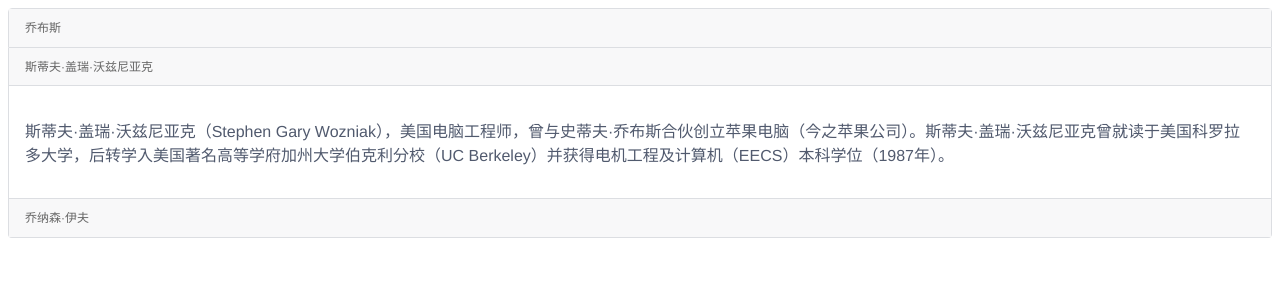
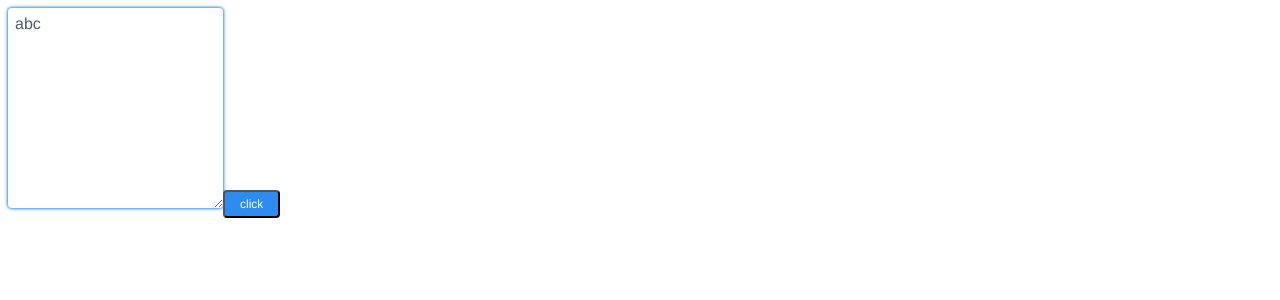
Before and after one commit to AILINGANGEL/Vue-Components, a Vue app: page / in a window 1280 px wide. Shown: the top 300 px of the page. Built offline with nearby package versions, Linux system fonts and the light colour scheme.

Commit message:
Input组件

```diff
--- a/src/App.vue
+++ b/src/App.vue
@@ -1,19 +1,7 @@
 <template>
     <div id="app">
-        <Collapse v-model="value" @on-change="testChange" accordion>
-            <Panel name="a">乔布斯
-                <p slot="content">史蒂夫·乔布斯（Steve Jobs），1955年2月24日生于美国加利福尼亚州旧金山，美国发明家、企业家、美国苹果公司联合创办人。
-                </p>
-            </Panel>
-            <Panel name="b">斯蒂夫·盖瑞·沃兹尼亚克
-                <p slot="content">斯蒂夫·盖瑞·沃兹尼亚克（Stephen Gary Wozniak），美国电脑工程师，曾与史蒂夫·乔布斯合伙创立苹果电脑（今之苹果公司）。斯蒂夫·盖瑞·沃兹尼亚克曾就读于美国科罗拉多大学，后转学入美国著名高等学府加州大学伯克利分校（UC Berkeley）并获得电机工程及计算机（EECS）本科学位（1987年）。
-                </p>
-            </Panel>
-            <Panel name="c">
-                乔纳森·伊夫
-                <p slot="content">乔纳森·伊夫是一位工业设计师，现任Apple公司设计师兼资深副总裁，英国爵士。他曾参与设计了iPod，iMac，iPhone，iPad等众多苹果产品。除了乔布斯，他是对苹果那些著名的产品最有影响力的人。</p>
-            </Panel>
-        </Collapse>
+        <Input v-model="value" autocomplete="on" type="textarea" ref="ailing" size="large" :rows="8" @on-enter="test" />
+        <Button @click="click" type="primary">click</Button>
     </div>
 </template>
 <script>
@@ -26,6 +14,7 @@
 import ButtonGroup from './components/ButtonGroup';
 import Collapse from './components/Collapse/Collapse';
 import Panel from './components/Collapse/Panel';
+import Input from './components/Input';
 export default {
     name: 'app',
     components: {
@@ -37,20 +26,26 @@
         Card,
         ButtonGroup,
         Panel,
-        Collapse
+        Collapse,
+        Input
     },
     data() {
         return {
-            value: ['b', 'a'],
-            options: ['a', 'b']
+            value: 'abc',
         }
     },
+    mounted() {
+        this.$refs.ailing.focus();
+    },
     methods: {
-        click(msg) {
-            alert(msg);
+        click() {
+            alert(this.value);
         },
         testChange(value) {
             alert(value);
+        },
+        test(event) {
+            console.log(event);
         }
     }
 }
--- /dev/null
+++ b/src/components/Input.vue
@@ -0,0 +1,95 @@
+<template>
+    <div :class="cls">
+        <input v-if="type !== 'textarea'" :type="type" ref="input" :value="value" :placeholder="placeholder" :autocomplete="autocomplete" :disabled="disabled" :readonly="readonly" :autofocus="autofocus" @change="inputChange" @focus="inputFocus" @keyup="inputKeyUp" @keydown="inputKeyDown" @keypress="inputKeyPress" @keyup.enter="inputEnter" class="v-input" />
+        <textarea v-else ref="textarea" :value="value" :rows="rows" :disabled="disabled" :readonly="readonly" :autofocus="autofocus" @keypress="inputKeyPress" @change="inputChange" @focus="inputFocus" @blur="inputBlur" @keyup="inputKeyUp" @keydown="inputKeyDown" @keyup.enter="inputEnter" class="v-input">
+        </textarea>
+    </div>
+</template>
+<script>
+import { oneOf } from '../utils/assist';
+const prefixCls = 'v-input';
+export default {
+    name: 'v-input',
+    props: {
+        value: String,
+        placeholder: {
+            type: String,
+            default: 'enter something'
+        },
+        autocomplete: {
+            type: String,
+            validator: function(value) {
+                return oneOf(value, ['on', 'off']);
+            }
+        },
+        size: {
+            type: String,
+            validator: function(value) {
+                return oneOf(value, ['large', 'small', 'default']);
+            },
+            default: 'default'
+        },
+        type: {
+            type: String,
+            validator(value) {
+                return oneOf(value, ['text', 'textarea', 'password', 'url', 'email', 'date']);
+            },
+            default: 'text'
+        },
+        rows: {
+            type: Number,
+            default: 2
+        },
+        disabled: {
+            type: Boolean,
+            default: false
+        },
+        readonly: {
+            type: Boolean,
+            default: false
+        },
+        autofocus: {
+            type: Boolean,
+            default: false
+        }
+    },
+    computed: {
+        cls() {
+            return [`${prefixCls}-wraper`, `${prefixCls}-wraper-${this.size}`, {
+                [`${prefixCls}-wraper-disabled`]: this.disabled
+            }]
+        }
+    },
+    methods: {
+        inputChange(event) {
+            this.$emit('input', event.target.value);
+            this.$emit('on-change', event);
+        },
+        inputFocus() {
+            this.$emit('on-focus');
+        },
+        inputBlur() {
+            this.$emit('on-blur');
+        },
+        inputKeyUp(event) {
+            this.$emit('on-keyup', event);
+        },
+        inputKeyDown(event) {
+            this.$emit('on-keydown', event);
+        },
+        inputKeyPress(event) {
+            this.$emit('on-keypress', event);
+        },
+        inputEnter(event) {
+            this.$emit('on-enter', event);
+        },
+        focus() {
+            if (this.type === 'textarea') {
+                this.$refs.textarea.focus();
+            } else {
+                this.$refs.input.focus();
+            }
+        }
+    }
+}
+</script>
--- a/src/styles/components/index.scss
+++ b/src/styles/components/index.scss
@@ -6,3 +6,4 @@
 @import 'col.scss';
 @import 'card.scss';
 @import 'collapse.scss';
+@import 'input.scss';
--- /dev/null
+++ b/src/styles/components/input.scss
@@ -0,0 +1,94 @@
+@import '../custom';
+
+@mixin placeholder {
+     ::-webkit-input-placeholder {
+        @content
+    }
+     :-moz-placeholder {
+        @content
+    }
+     ::-moz-placeholder {
+        @content
+    }
+     :-ms-input-placeholder {
+        @content
+    }
+}
+
+// @each $prefix in ::-webkit-input,
+//  :-moz,
+//  ::-moz-,
+//  :-ms-input {
+//     @include placeholer($prefix);
+// }
+
+.v-input-wraper {
+    display: inline-block;
+    font-size: $font-size;
+}
+
+.v-input-wraper-large {
+    font-size: $large-font-size;
+}
+
+.v-input-wraper-large .v-input {
+    padding: 4px 7px;
+}
+
+.v-input-wraper-small .v-input {
+    padding: 1px 7px;
+}
+
+.v-input {
+    display: inline-block;
+    color: $font-color;
+    border: 1px solid $border-color;
+    height: 32px;
+    line-height: 1.5;
+    border-radius: $border-radius;
+    padding: 10px;
+    width: 100%;
+}
+
+textarea.v-input {
+    height: auto;
+}
+
+.v-input:hover {
+    border-color: $primary-color;
+}
+
+.v-input:focus {
+    outline-width: 0;
+    border-color: $primary-color;
+    border: none;
+    border-color: $primary-color;
+    box-shadow: 0 0 3px 1px $primary-color;
+}
+
+.v-input-wraper-large {
+    @include placeholder {
+        color: $border-color;
+        font-weight: 100;
+        font-size: $large-font-size;
+    }
+}
+
+.v-input-wraper-small,
+.v-input-wraper-default {
+    @include placeholder {
+        color: $border-color;
+        font-weight: 100;
+        font-size: $font-size;
+    }
+}
+
+.v-input[disabled] {
+    background-color: #f3f3f3;
+    opacity: 1;
+    cursor: not-allowed;
+}
+
+//     .v-input[disabled]@include placeholder {
+//     color: red;
+// }
--- a/src/styles/custom.scss
+++ b/src/styles/custom.scss
@@ -1,5 +1,6 @@
 $font-color: #515a6e;
-$font-size: 16px;
+$font-size: 12px;
+$large-font-size: 16px;
 $background-color: #f8f8f9;
 
 
```
Also changed, not shown: 1 other file (tests, documents, lock files or other folders).
